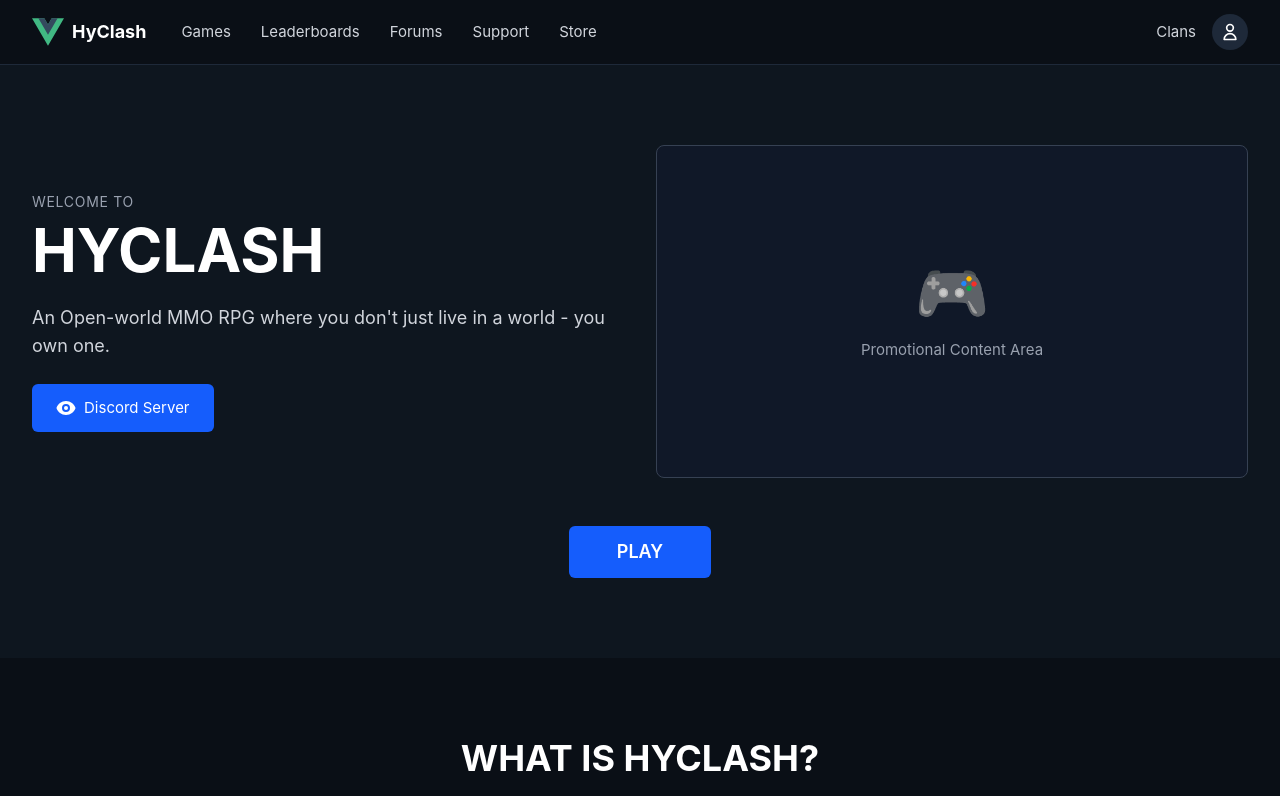
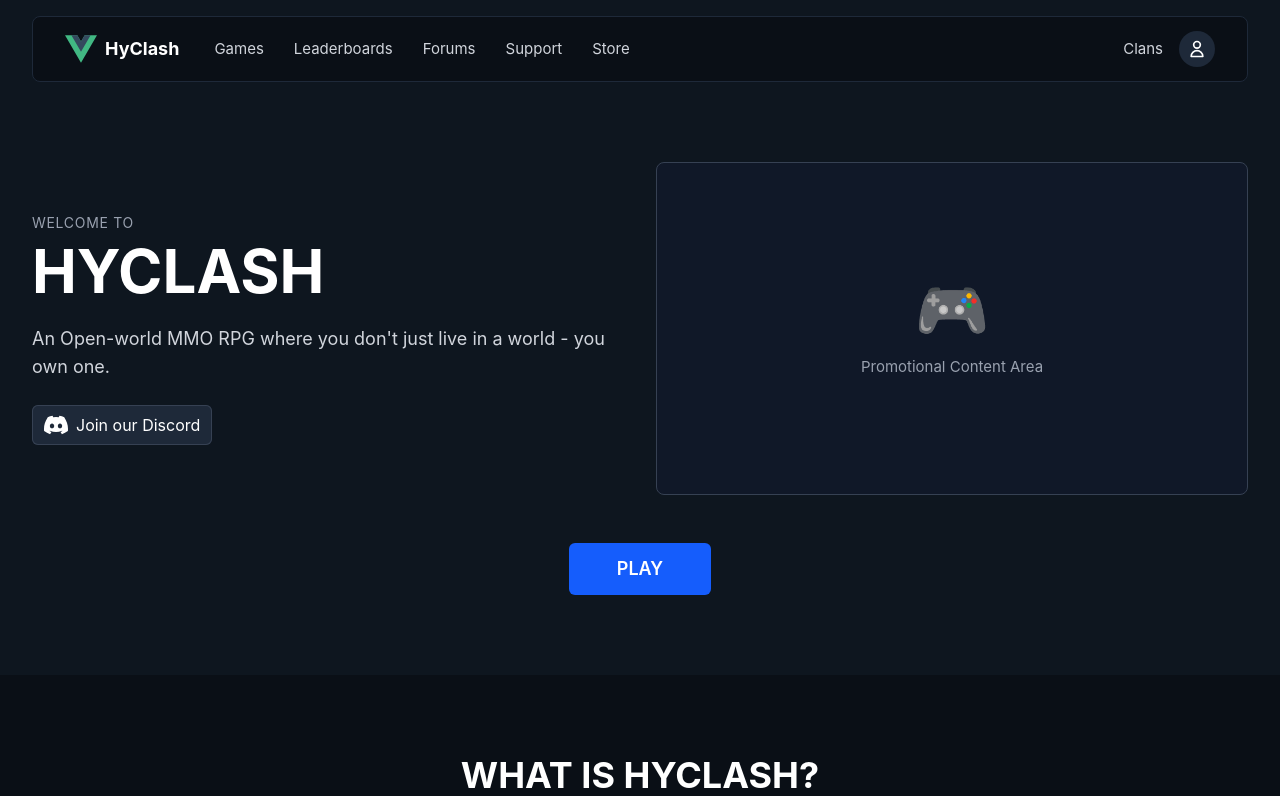
Before and after one commit to HTRMC/HyclashVueCourse, a Vue app: page / in a window 1280 px wide. Shown: the top 796 px of the page. Built offline with nearby package versions, Linux system fonts and the light colour scheme; the HTML template or start-up script is replaced by a standard one.

Commit message:
Update HeroSection and Navbar components for a floating island design

```diff
--- a/src/components/HeroSection.vue
+++ b/src/components/HeroSection.vue
@@ -14,13 +14,17 @@
           <p class="text-gray-300 text-lg">
             An Open-world MMO RPG where you don't just live in a world - you own one.
           </p>
-          <button class="bg-blue-600 hover:bg-blue-700 text-white px-6 py-3 rounded-md flex items-center gap-2 transition-colors">
-            <svg class="w-5 h-5" fill="currentColor" viewBox="0 0 20 20">
-              <path d="M10 12a2 2 0 100-4 2 2 0 000 4z"/>
-              <path fill-rule="evenodd" d="M.458 10C1.732 5.943 5.522 3 10 3s8.268 2.943 9.542 7c-1.274 4.057-5.064 7-9.542 7S1.732 14.057.458 10zM14 10a4 4 0 11-8 0 4 4 0 018 0z" clip-rule="evenodd"/>
+          <a
+            href="https://discord.gg/c9BFeKmcxq"
+            rel="noopener noreferrer"
+            target="_blank"
+            class="rounded-md font-medium inline-flex items-center transition-colors px-3 py-2 text-base gap-2 ring-1 ring-inset ring-gray-700 text-white bg-gray-800 hover:bg-gray-700 active:bg-gray-700 focus:outline-none focus-visible:ring-2 focus-visible:ring-blue-500"
+          >
+            <svg class="shrink-0 w-6 h-6" aria-hidden="true" viewBox="0 0 24 24" fill="currentColor">
+              <path d="M20.317 4.37a19.791 19.791 0 0 0-4.885-1.515a.074.074 0 0 0-.079.037c-.21.375-.444.864-.608 1.25a18.27 18.27 0 0 0-5.487 0a12.64 12.64 0 0 0-.617-1.25a.077.077 0 0 0-.079-.037A19.736 19.736 0 0 0 3.677 4.37a.07.07 0 0 0-.032.027C.533 9.046-.32 13.58.099 18.057a.082.082 0 0 0 .031.057a19.9 19.9 0 0 0 5.993 3.03a.078.078 0 0 0 .084-.028a14.09 14.09 0 0 0 1.226-1.994a.076.076 0 0 0-.041-.106a13.107 13.107 0 0 1-1.872-.892a.077.077 0 0 1-.008-.128a10.2 10.2 0 0 0 .372-.292a.074.074 0 0 1 .077-.01c3.928 1.793 8.18 1.793 12.062 0a.074.074 0 0 1 .078.01c.12.098.246.198.373.292a.077.077 0 0 1-.006.127a12.299 12.299 0 0 1-1.873.892a.077.077 0 0 0-.041.107c.36.698.772 1.362 1.225 1.993a.076.076 0 0 0 .084.028a19.839 19.839 0 0 0 6.002-3.03a.077.077 0 0 0 .032-.054c.5-5.177-.838-9.674-3.549-13.66a.061.061 0 0 0-.031-.03zM8.02 15.33c-1.183 0-2.157-1.085-2.157-2.419c0-1.333.956-2.419 2.157-2.419c1.21 0 2.176 1.096 2.157 2.42c0 1.333-.956 2.418-2.157 2.418zm7.975 0c-1.183 0-2.157-1.085-2.157-2.419c0-1.333.955-2.419 2.157-2.419c1.21 0 2.176 1.096 2.157 2.42c0 1.333-.946 2.418-2.157 2.418z"/>
             </svg>
-            <span>Discord Server</span>
-          </button>
+            <span class="truncate">Join our Discord</span>
+          </a>
         </div>
 
         <!-- Right side - Promotional video/image -->
--- a/src/components/Navbar.vue
+++ b/src/components/Navbar.vue
@@ -2,9 +2,10 @@
 </script>
 
 <template>
-  <nav class="bg-[#0a0f16] border-b border-gray-800 w-full block">
-    <div class="max-w-7xl mx-auto px-4 sm:px-6 lg:px-8 block">
-      <div class="flex items-center justify-between h-16">
+  <div class="w-full px-4 sm:px-6 lg:px-8 pt-4">
+    <nav class="bg-[#0a0f16] border border-gray-800 rounded-lg max-w-7xl mx-auto">
+      <div class="px-4 sm:px-6 lg:px-8">
+        <div class="flex items-center justify-between h-16">
         <!-- Logo -->
         <div class="flex items-center gap-8">
           <div class="flex items-center gap-2">
@@ -31,7 +32,8 @@
             </svg>
           </button>
         </div>
+        </div>
       </div>
-    </div>
-  </nav>
+    </nav>
+  </div>
 </template>
```
